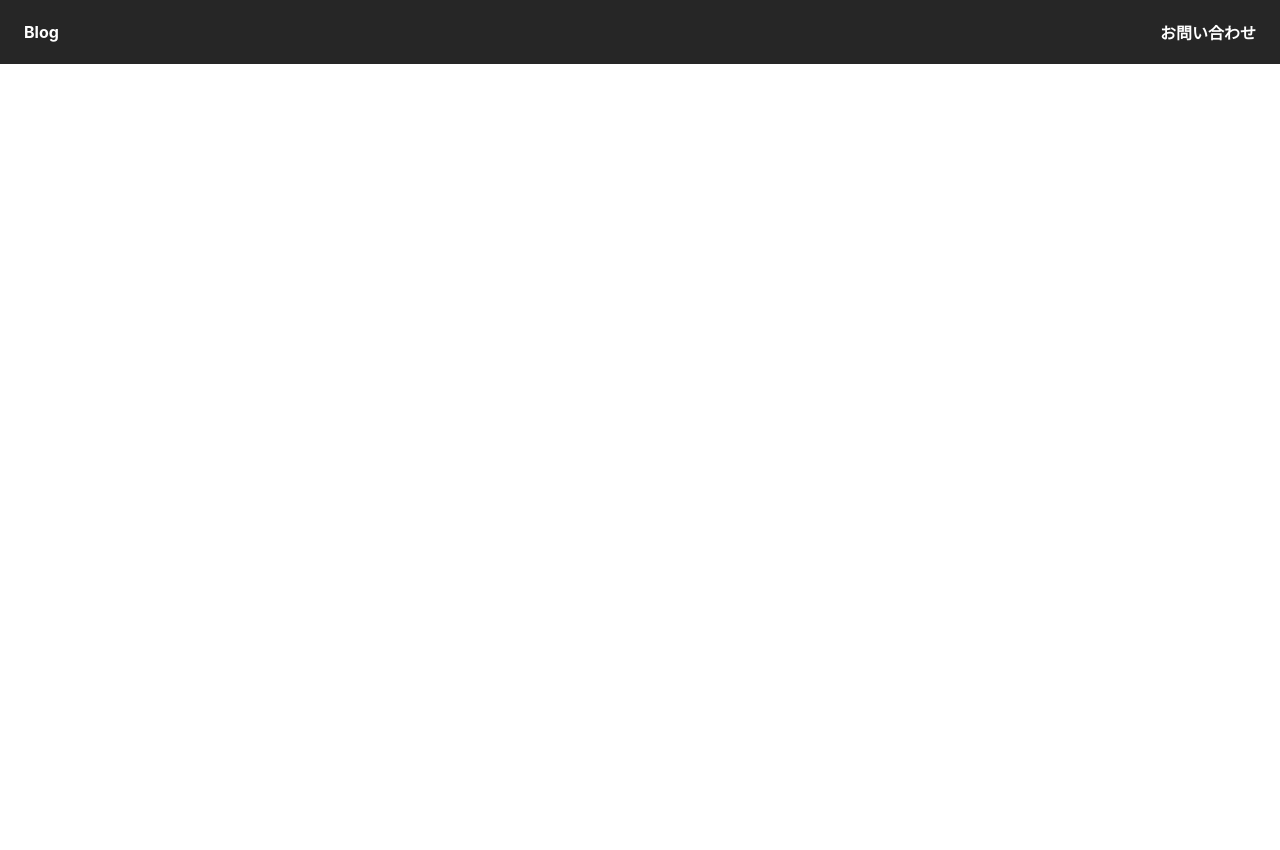
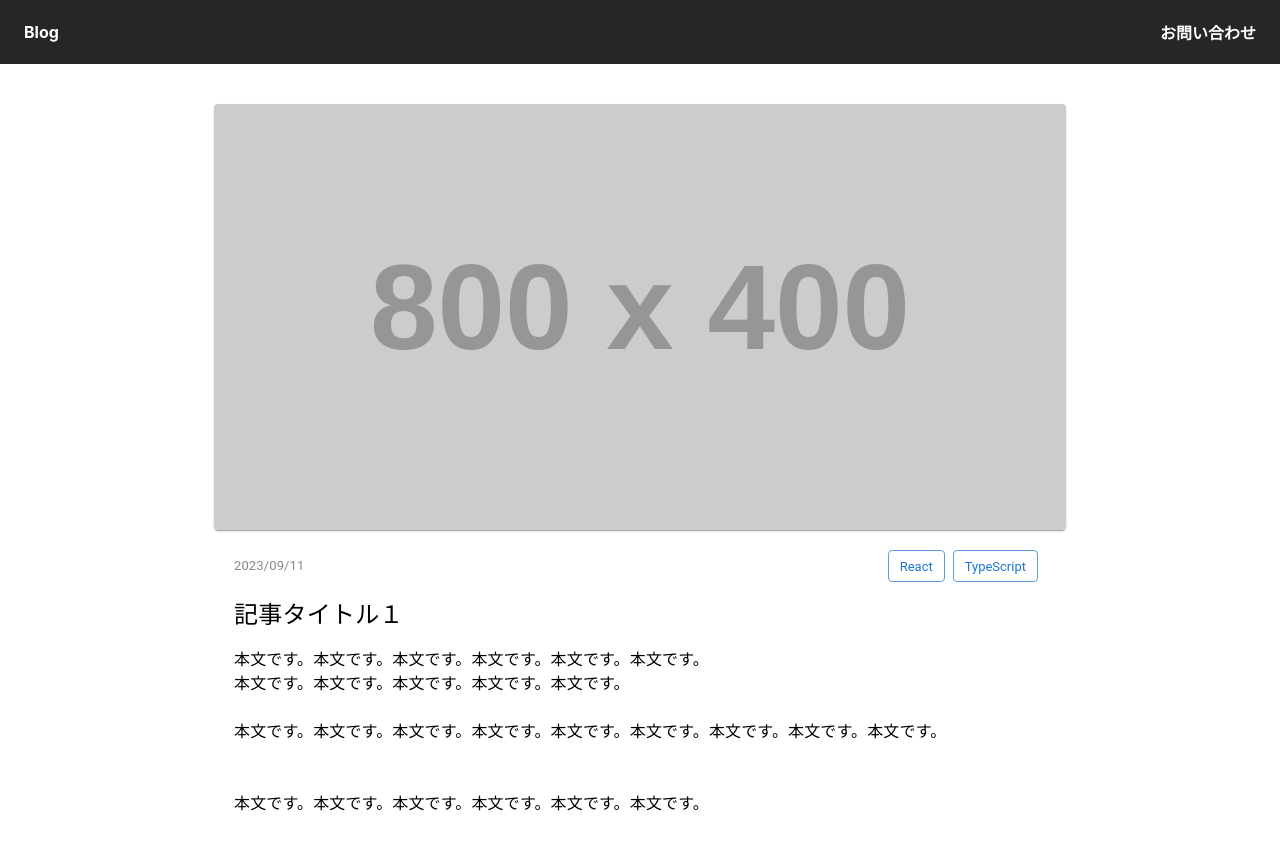
Before and after one commit to ruru-01/react-practice-app, a React (Create React App) app in the folder my-app/: page /posts/1 in a window 1280 px wide. Before the commit this address had no page. Shown: the top 850 px of the page. Before the commit the page ends 800 px from the top, so only its background shows below. Built offline with nearby package versions, Linux system fonts and the light colour scheme.

Commit message:
task_2の実装

```diff
--- a/my-app/package.json
+++ b/my-app/package.json
@@ -13,6 +13,7 @@
     "@types/react": "^18.3.5",
     "@types/react-dom": "^18.3.0",
     "@types/react-router-dom": "^5.3.3",
+    "html-react-parser": "^5.1.15",
     "react": "^18.3.1",
     "react-dom": "^18.3.1",
     "react-router-dom": "^6.26.1",
--- a/my-app/src/App.js
+++ b/my-app/src/App.js
@@ -1,13 +1,15 @@
 import { Routes, Route } from 'react-router-dom'
 import Toppage from './pages/Toppage'
 import { Header } from './pages/Header';
+import { Detail } from './pages/Detail';
 
 function App() {
   return (
-    <div>
+    <div className="App">
       <Header/>
       <Routes>
-        <Route path="/" element={<Toppage />} />
+      <Route path='/' element={<Toppage />} />
+      <Route path='/posts/:id' element={<Detail />} />
       </Routes>
     </div>
   )
--- a/my-app/src/index.js
+++ b/my-app/src/index.js
@@ -1,16 +1,18 @@
 import React from 'react'
-import ReactDOM from 'react-dom/client'
+import { createRoot } from 'react-dom/client';
 import './index.css'
 import App from './App'
 import reportWebVitals from './reportWebVitals'
-import { BrowserRouter as Router } from 'react-router-dom'
+import { BrowserRouter } from 'react-router-dom'
 
-const root = ReactDOM.createRoot(document.getElementById('root'))
+const rootElement = document.getElementById('root');
+const root = createRoot(rootElement);
+
 root.render(
   <React.StrictMode>
-    <Router>
-      <App />
-    </Router>
+    <BrowserRouter>
+        <App />
+    </BrowserRouter>
   </React.StrictMode>,
 )
 
--- /dev/null
+++ b/my-app/src/pages/Detail.jsx
@@ -0,0 +1,63 @@
+import React from 'react'
+import { Card, Typography, Box, Container, Chip, CardMedia } from '@mui/material';
+import { posts } from '../data/posts';
+import { useParams } from 'react-router-dom';
+import parse from 'html-react-parser';
+
+export const Detail = () => {
+  const { id } = useParams();
+
+  // idに対応する投稿を検索
+  const post = posts.find((post) => post.id === Number(id));
+
+  const formatDate = (dateString) => {
+    const date = new Date(dateString);
+    const year = date.getFullYear();
+    const month = ('0' + (date.getMonth() + 1)).slice(-2);
+    const day = ('0' + date.getDate()).slice(-2);
+    return `${year}/${month}/${day}`;
+  };
+
+  return (
+    <Container maxWidth="md" sx={{ pb: 5 }}>
+      <Card>
+        <CardMedia
+          component="img"
+          image={post.thumbnailUrl}
+          alt={post.title}
+        />
+      </Card>
+      <Box sx={{ padding: '20px' }}>
+        <Box
+          sx={{
+            display: 'flex',
+            justifyContent: 'space-between',
+            alignItems: 'center',
+          }}
+        >
+          <Typography sx={{ fontSize: '13px', color: '#888888' }}>
+            {formatDate(post.createdAt)}
+          </Typography>
+          <Box>
+            {post.categories.map((category, index) => (
+              <Box key={index} sx={{ mr: 1, display: 'inline-block' }}>
+                <Chip
+                  label={category}
+                  color="primary"
+                  variant="outlined"
+                  sx={{ borderRadius: 1 }}
+                />
+              </Box>
+            ))}
+          </Box>
+        </Box>
+        <Typography sx={{ fontSize: '24px', padding: '15px 0' }}>
+          {post.title}
+        </Typography>
+        <Typography sx={{ fontSize: '16px' }}>
+          {parse(post.content)}
+        </Typography>
+      </Box>
+    </Container>
+  );
+};
--- a/my-app/src/pages/Toppage.jsx
+++ b/my-app/src/pages/Toppage.jsx
@@ -1,6 +1,8 @@
 import React from 'react';
-import { Card, CardContent, Typography, Grid2, Box, Container, Chip } from '@mui/material';
+import { Card, CardContent, Typography, Grid2, Box, Container, Chip, CardActionArea } from '@mui/material';
 import { posts } from '../data/posts';
+import { Link } from 'react-router-dom';
+import parse from 'html-react-parser';
 
 export const Toppage = () => {
   const formatDate = (dateString) => {
@@ -12,11 +14,11 @@ export const Toppage = () => {
   };
 
   return (
-    <>
   <Container maxWidth="md" sx={{ pb: 5 }}>
     <Grid2 container direction="column" spacing={5}>
       {posts.map((post) => (
         <Grid2 key={post.id}>
+          <CardActionArea component={Link} to={`/posts/${post.id}`}>
             <Card
               sx={{
                 boxShadow: 'none',
@@ -25,7 +27,7 @@ export const Toppage = () => {
               }}
             >
               <CardContent>
-                    <Box display='flex' justifyContent='space-between'>
+                <Box display="flex" justifyContent="space-between">
                   <Typography
                     sx={{
                       fontSize: '13px',
@@ -36,7 +38,7 @@ export const Toppage = () => {
                   </Typography>
                   <Box>
                     {post.categories.map((category, index) => (
-                          <Box sx={{ mr: 1, display: 'inline-block' }}>
+                      <Box key={index} sx={{ mr: 1, display: 'inline-block' }}>
                         <Chip
                           label={category}
                           key={index}
@@ -58,15 +60,15 @@ export const Toppage = () => {
                     WebkitLineClamp: 2,
                   }}
                 >
-                      {post.content}
+                  {parse(post.content)}
                 </Typography>
               </CardContent>
             </Card>
+          </CardActionArea>
         </Grid2>
       ))}
     </Grid2>
   </Container>
-      </>
 );
 };
 
```
Also changed, not shown: 2 other files (tests, documents, lock files or other folders). Lines whose indentation alone changed are shown as unchanged.
